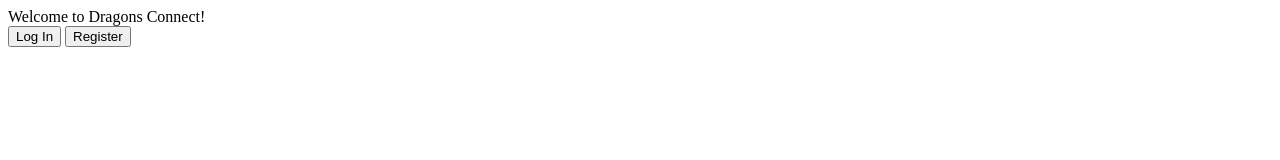
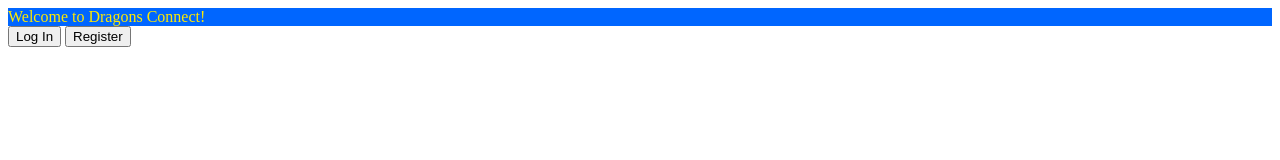
Before and after one commit to mabdulrehman08/dragonsconnect, a plain HTML site: page index.html in a window 1280 px wide. Drawn offline with Linux system fonts and the light colour scheme.

Commit message:
added stylesheet

```diff
--- a/index.html
+++ b/index.html
@@ -4,6 +4,7 @@
 	<meta charset="UTF-8" />
 	<meta name="viewport" content="width=device-width" />
 	<title>Dragons Connect></title>
+	<link rel="stylesheet" href="styles.css">
 </head>
 <body>
 
--- /dev/null
+++ b/styles.css
@@ -0,0 +1,3 @@
+header {
+color: #ffea00;
+background-color: #0066ff;
```
